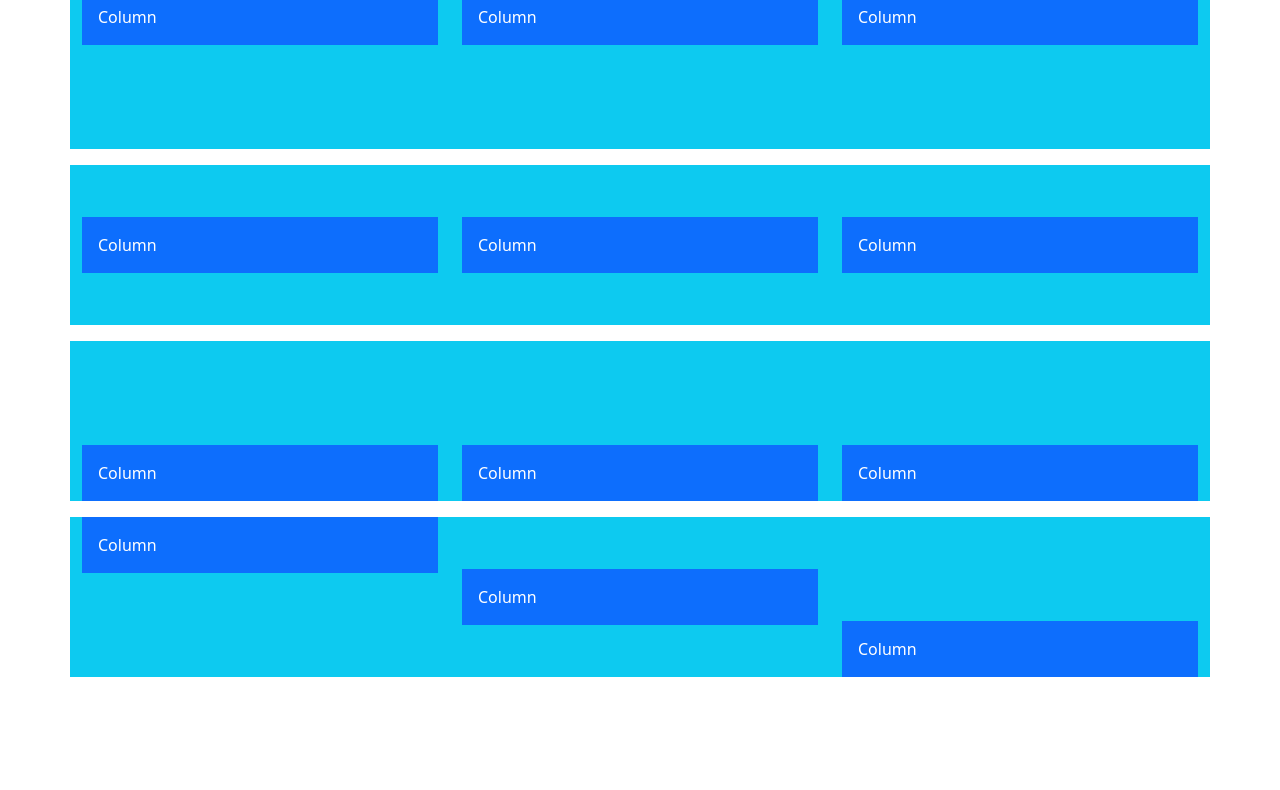
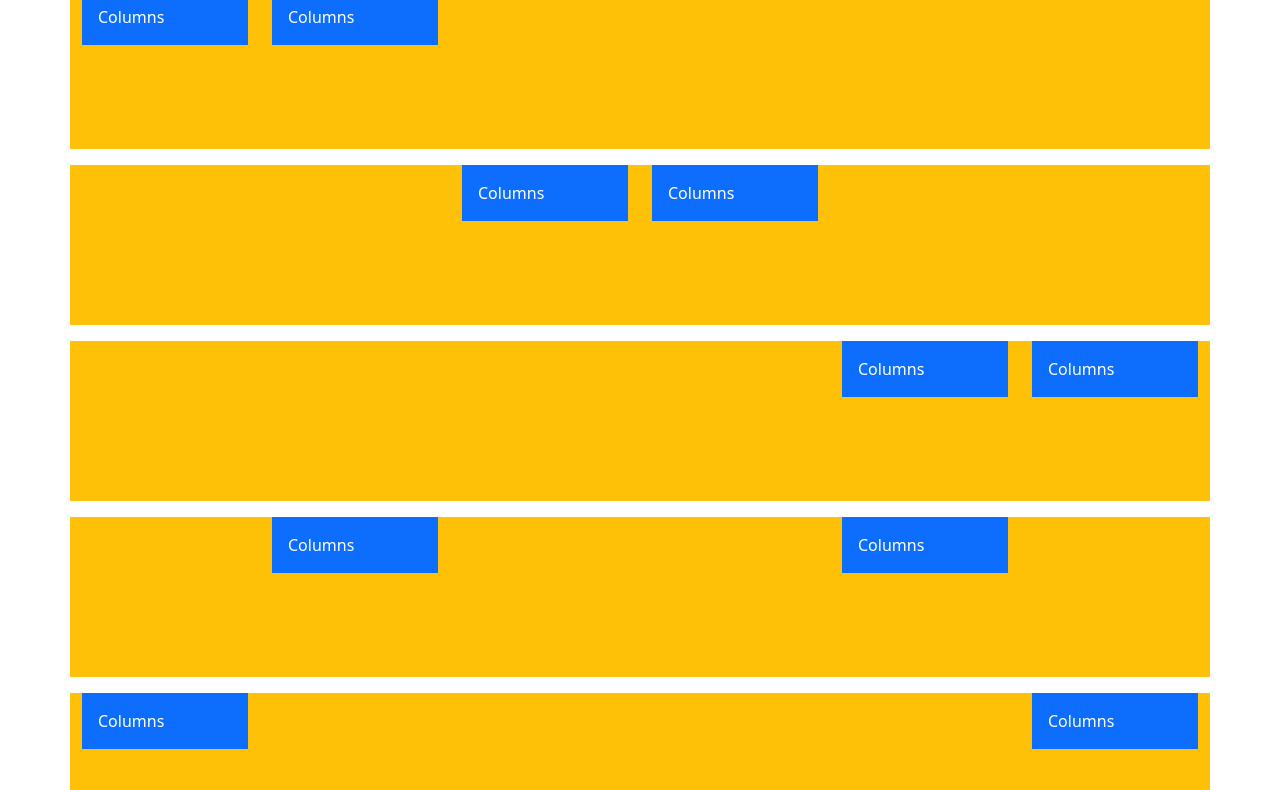
Before and after one commit to SohanFullDev/Bootstrap5-Complete-Guide, a plain HTML site: page Lession02_Layouts/index.html in a window 1280 px wide. Shown: the part 67-857 px from the top of the page. Before the commit the page ends 800 px from the top, so only its background shows below. Drawn offline with nearby package versions, Linux system fonts and the light colour scheme.

Commit message:
8_column horizontal alignment_#2*11

```diff
--- a/Lession02_Layouts/index.html
+++ b/Lession02_Layouts/index.html
@@ -16,84 +16,92 @@
 <body>
 
     <h1>Hello, Sohan!</h1>
-    <div class="container">
-        <div class="row h-10 bg-info mb-3 align-items-start">
-            <div class="col">
-                <div class="bg-primary text-white p-3">
-                    Column
+   <div class="container">
+        <div class="row h-10 bg-warning justify-content-start mb-3">
+            <div class="col-md-2">
+                <div class="bg-primary p-3 text-white mb-3">
+                    Columns
                 </div>
             </div>
-            <div class="col">
-                <div class="bg-primary text-white p-3">
-                    Column
-                </div>
-            </div>
-            <div class="col">
-                <div class="bg-primary text-white p-3">
-                    Column
+            <div class="col-md-2">
+                <div class="bg-primary p-3 text-white mb-3">
+                    Columns
                 </div>
             </div>
 
         </div>
 
-        <div class="row h-10 bg-info mb-3 align-items-center">
-            <div class="col">
-                <div class="bg-primary text-white p-3">
-                    Column
+        <div class="row h-10 bg-warning justify-content-center mb-3">
+            <div class="col-md-2">
+                <div class="bg-primary p-3 text-white mb-3">
+                    Columns
                 </div>
             </div>
-            <div class="col">
-                <div class="bg-primary text-white p-3">
-                    Column
-                </div>
-            </div>
-            <div class="col">
-                <div class="bg-primary text-white p-3">
-                    Column
+            <div class="col-md-2">
+                <div class="bg-primary p-3 text-white mb-3">
+                    Columns
                 </div>
             </div>
 
         </div>
 
-        <div class="row h-10 bg-info mb-3 align-items-end">
-            <div class="col">
-                <div class="bg-primary text-white p-3">
-                    Column
+        <div class="row h-10 bg-warning justify-content-end mb-3">
+            <div class="col-md-2">
+                <div class="bg-primary p-3 text-white mb-3">
+                    Columns
                 </div>
             </div>
-            <div class="col">
-                <div class="bg-primary text-white p-3">
-                    Column
-                </div>
-            </div>
-            <div class="col">
-                <div class="bg-primary text-white p-3">
-                    Column
+            <div class="col-md-2">
+                <div class="bg-primary p-3 text-white mb-3">
+                    Columns
                 </div>
             </div>
 
         </div>
 
-        <div class="row h-10 bg-info mb-3">
-            <div class="col align-self-start">
-                <div class="bg-primary text-white p-3">
-                    Column
+        <div class="row h-10 bg-warning justify-content-around mb-3">
+            <div class="col-md-2">
+                <div class="bg-primary p-3 text-white mb-3">
+                    Columns
                 </div>
             </div>
-            <div class="col align-self-center">
-                <div class="bg-primary text-white p-3">
-                    Column
-                </div>
-            </div>
-            <div class="col align-self-end">
-                <div class="bg-primary text-white p-3">
-                    Column
+            <div class="col-md-2">
+                <div class="bg-primary p-3 text-white mb-3">
+                    Columns
                 </div>
             </div>
 
         </div>
 
-    </div>
+        <div class="row h-10 bg-warning justify-content-between mb-3">
+            <div class="col-md-2">
+                <div class="bg-primary p-3 text-white mb-3">
+                    Columns
+                </div>
+            </div>
+            <div class="col-md-2">
+                <div class="bg-primary p-3 text-white mb-3">
+                    Columns
+                </div>
+            </div>
+
+        </div>
+
+        <div class="row h-10 bg-warning justify-content-evenly mb-3">
+            <div class="col-md-2">
+                <div class="bg-primary p-3 text-white mb-3">
+                    Columns
+                </div>
+            </div>
+            <div class="col-md-2">
+                <div class="bg-primary p-3 text-white mb-3">
+                    Columns
+                </div>
+            </div>
+
+        </div>
+
+   </div>
 
     <script src="https://cdn.jsdelivr.net/npm/@popperjs/core@2.11.6/dist/umd/popper.min.js"></script>
     <script src="https://cdn.jsdelivr.net/npm/bootstrap@5.2.3/dist/js/bootstrap.bundle.min.js"></script>
```
